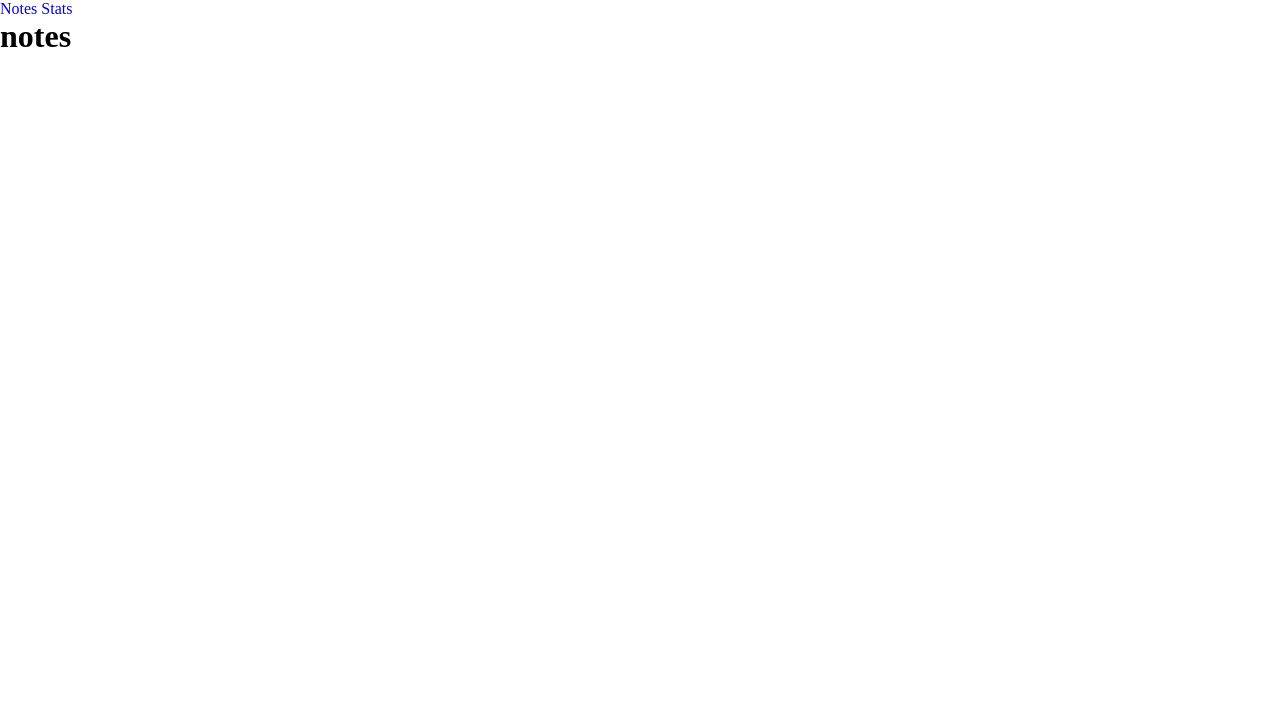
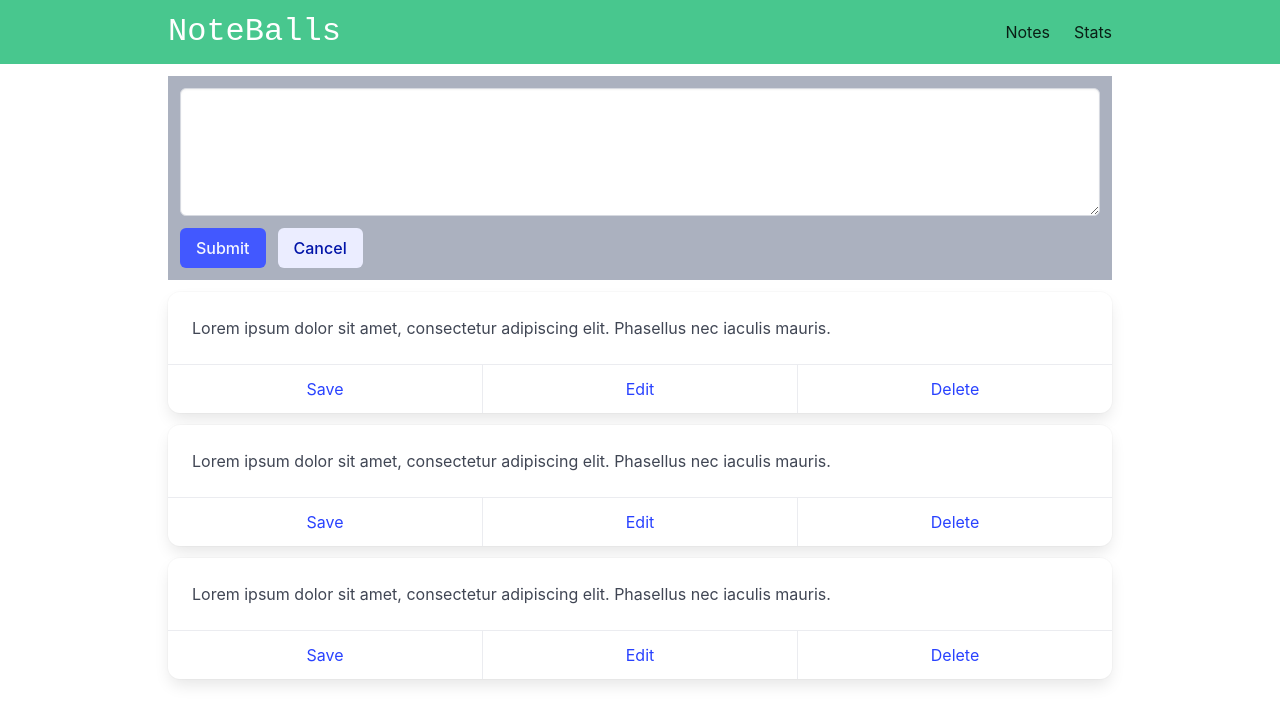
Before and after one commit to hongphuc1881/NoteBalls, a Vue app: page / in a window 1280 px wide. Shown: the top 724 px of the page. Built offline with nearby package versions, Linux system fonts and the light colour scheme.

Commit message:
[section14]  install bulma and basic design

```diff
--- a/package.json
+++ b/package.json
@@ -9,6 +9,7 @@
     "preview": "vite preview"
   },
   "dependencies": {
+    "bulma": "^1.0.1",
     "vue": "^3.4.29",
     "vue-router": "^4.4.0"
   },
--- a/src/App.vue
+++ b/src/App.vue
@@ -1,13 +1,14 @@
-<script setup></script>
+<script setup>
+import Navbar from '@/components/layouts/Navbar.vue';
+</script>
 
 <template>
-    <nav>
-        <RouterLink to="/">Notes</RouterLink>
-        <RouterLink to="/stats"> Stats</RouterLink>
-    </nav>
-    <main>
+    <Navbar />
+    <main class="container is-max-desktop px-2">
         <RouterView />
     </main>
 </template>
 
-<style scoped></style>
+<style>
+@import 'bulma/css/bulma.min.css';
+</style>
--- /dev/null
+++ b/src/components/layouts/Navbar.vue
@@ -0,0 +1,46 @@
+<template>
+    <nav class="navbar is-success" role="navigation" aria-label="main navigation">
+        <div class="container is-max-desktop px-2">
+            <div class="navbar-brand">
+                <RouterLink to="/" class="navbar-item has-text-white is-size-3 is-family-monospace"
+                    >NoteBalls</RouterLink
+                >
+
+                <a
+                    role="button"
+                    class="navbar-burger"
+                    aria-label="menu"
+                    aria-expanded="false"
+                    data-target="navbarBasicExample"
+                    @click="onToggleMobileNav"
+                    :class="{ 'is-active': showMobileNav }"
+                >
+                    <span aria-hidden="true"></span>
+                    <span aria-hidden="true"></span>
+                    <span aria-hidden="true"></span>
+                    <span aria-hidden="true"></span>
+                </a>
+            </div>
+
+            <div id="navbarBasicExample" class="navbar-menu" :class="{ 'is-active': showMobileNav }">
+                <div class="navbar-end">
+                    <RouterLink @click="showMobileNav = false" to="/" class="navbar-item" active-class="is-active"
+                        >Notes</RouterLink
+                    >
+                    <RouterLink @click="showMobileNav = false" to="/stats" class="navbar-item" active-class="is-active">
+                        Stats</RouterLink
+                    >
+                </div>
+            </div>
+        </div>
+    </nav>
+</template>
+
+<script setup>
+import { computed, ref } from 'vue';
+
+const showMobileNav = ref(false);
+const onToggleMobileNav = computed(() => {
+    showMobileNav.value = !showMobileNav.value;
+});
+</script>
--- a/src/views/ViewNotes.vue
+++ b/src/views/ViewNotes.vue
@@ -1,3 +1,34 @@
 <template>
-    <h1>notes</h1>
+    <div>
+        <div class="has-background-grey-light p-3 mt-3 is-rounded">
+            <div class="field">
+                <div class="control">
+                    <textarea class="textarea" type="text" placeholder="Text input"> </textarea>
+                </div>
+            </div>
+
+            <div class="field is-grouped">
+                <div class="control">
+                    <button class="button is-link">Submit</button>
+                </div>
+                <div class="control">
+                    <button class="button is-link is-light">Cancel</button>
+                </div>
+            </div>
+        </div>
+        <div class="notes" v-for="i in 3">
+            <div class="card my-3">
+                <div class="card-content">
+                    <div class="content">
+                        Lorem ipsum dolor sit amet, consectetur adipiscing elit. Phasellus nec iaculis mauris.
+                    </div>
+                </div>
+                <footer class="card-footer">
+                    <a href="#" class="card-footer-item">Save</a>
+                    <a href="#" class="card-footer-item">Edit</a>
+                    <a href="#" class="card-footer-item">Delete</a>
+                </footer>
+            </div>
+        </div>
+    </div>
 </template>
```
Also changed, not shown: 1 other file (tests, documents, lock files or other folders).
